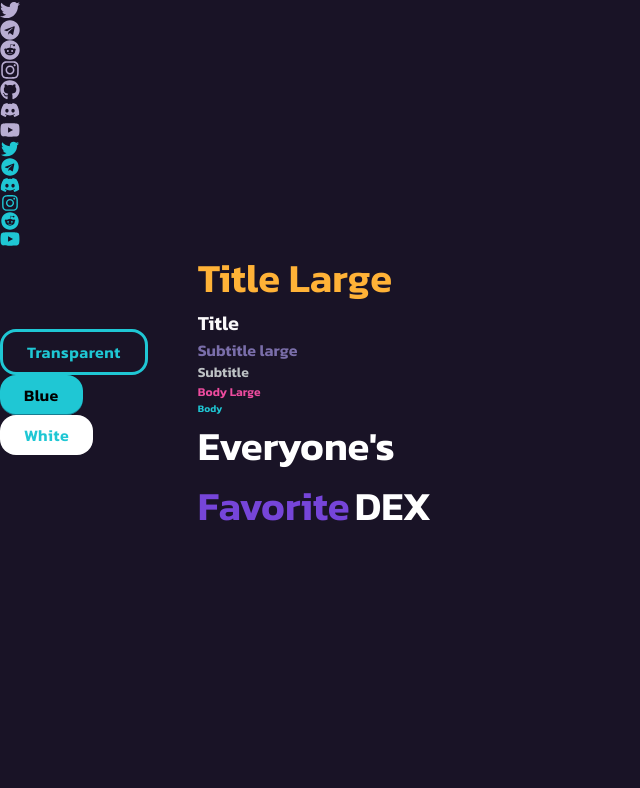
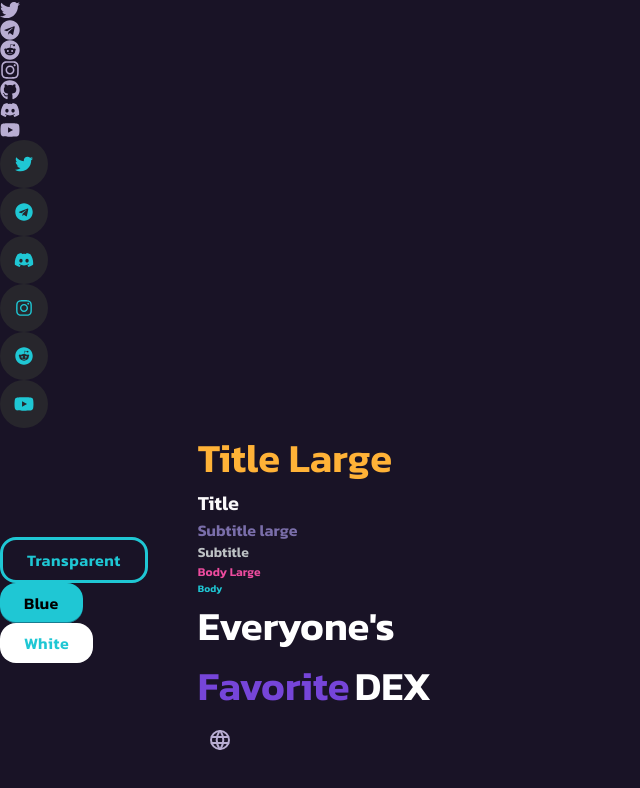
Before and after one commit to fs4-equipo1/pancake-swap, a React (Vite) app: page / in a window 1280 px wide. Shown: the top 788 px of the page, without its empty margins (0-640 px from the left). Built offline with nearby package versions, Linux system fonts and the light colour scheme.

Commit message:
Feat: Dropdown Button

```diff
--- a/src/App.jsx
+++ b/src/App.jsx
@@ -1,31 +1,69 @@
 import Boton from "./componentes/Boton/Boton";
 import Tipografia from "./componentes/Tipografia/Tipografia";
 import styles from "./styles/pages/home.module.scss";
+import DropdownButton from "./componentes/Dropdown/DropdownButton";
 import { Icono } from "./componentes/Icono/Icono";
-import { FaTwitter } from "react-icons/fa";
-import { FaTelegram } from "react-icons/fa";
-import { FaReddit } from "react-icons/fa";
-import { FaInstagram } from "react-icons/fa";
-import { FaGithub } from "react-icons/fa";
-import { FaDiscord } from "react-icons/fa";
-import { FaYoutube } from "react-icons/fa";
+import {
+  FaTwitter,
+  FaTelegram,
+  FaReddit,
+  FaInstagram,
+  FaGithub,
+  FaDiscord,
+  FaYoutube,
+} from "react-icons/fa";
+
 function App() {
   return (
     <div>
+
       <div>
         <Icono icono={<FaTwitter />} href="https://twitter.com/pancakeswap" />
         <Icono icono={<FaTelegram />} href="https://t.me/pancakeswap" />
-          <Icono icono={<FaReddit />} href="https://www.reddit.com/r/pancakeswap" />
-          <Icono icono={<FaInstagram />} href="https://www.instagram.com/pancakeswap_official" />
+        <Icono
+          icono={<FaReddit />}
+          href="https://www.reddit.com/r/pancakeswap"
+        />
+        <Icono
+          icono={<FaInstagram />}
+          href="https://www.instagram.com/pancakeswap_official"
+        />
         <Icono icono={<FaGithub />} href="https://github.com/pancakeswap/" />
         <Icono icono={<FaDiscord />} href="https://discord.gg/pancakeswap/" />
-          <Icono icono={<FaYoutube />} href="https://www.youtube.com/@pancakeswap_official"/>
-          <Icono icono={<FaTwitter />} href="https://twitter.com/pancakeswap" estiloAdicional={true} />
-          <Icono icono={<FaTelegram />} href="https://t.me/pancakeswap" estiloAdicional={true} />
-          <Icono icono={<FaDiscord />} href="https://discord.gg/pancakeswap/" estiloAdicional={true} />
-          <Icono icono={<FaInstagram />} href="https://www.instagram.com/pancakeswap_official" estiloAdicional={true} />
-          <Icono icono={<FaReddit />} href="https://www.reddit.com/r/pancakeswap" estiloAdicional={true} />
-          <Icono icono={<FaYoutube />} href="https://www.youtube.com/@pancakeswap_official" estiloAdicional={true} />
+        <Icono
+          icono={<FaYoutube />}
+          href="https://www.youtube.com/@pancakeswap_official"
+        />
+        <Icono
+          icono={<FaTwitter />}
+          href="https://twitter.com/pancakeswap"
+          estiloAdicional={true}
+        />
+        <Icono
+          icono={<FaTelegram />}
+          href="https://t.me/pancakeswap"
+          estiloAdicional={true}
+        />
+        <Icono
+          icono={<FaDiscord />}
+          href="https://discord.gg/pancakeswap/"
+          estiloAdicional={true}
+        />
+        <Icono
+          icono={<FaInstagram />}
+          href="https://www.instagram.com/pancakeswap_official"
+          estiloAdicional={true}
+        />
+        <Icono
+          icono={<FaReddit />}
+          href="https://www.reddit.com/r/pancakeswap"
+          estiloAdicional={true}
+        />
+        <Icono
+          icono={<FaYoutube />}
+          href="https://www.youtube.com/@pancakeswap_official"
+          estiloAdicional={true}
+        />
       </div>
 
       <div className={styles.container}>
@@ -36,18 +74,45 @@ function App() {
         </div>
 
         <div>
-            <Tipografia color={"--colors-warning"} texto={"Title Large"} isTitleLarge />
+          <Tipografia
+            color={"--colors-warning"}
+            texto={"Title Large"}
+            isTitleLarge
+          />
           <Tipografia color={"--colors-background"} texto={"Title"} isTitle />
-            <Tipografia color={"--colors-textSubtle"} texto={"Subtitle large"} isSubtitleLarge />
-            <Tipografia color={"--colors-textDisabled"} texto={"Subtitle"} isSubtitle />
-            <Tipografia color={"--colors-failure"} texto={"Body Large"} isBodyLarge />
+          <Tipografia
+            color={"--colors-textSubtle"}
+            texto={"Subtitle large"}
+            isSubtitleLarge
+          />
+          <Tipografia
+            color={"--colors-textDisabled"}
+            texto={"Subtitle"}
+            isSubtitle
+          />
+          <Tipografia
+            color={"--colors-failure"}
+            texto={"Body Large"}
+            isBodyLarge
+          />
           <Tipografia color={"--colors-primary"} texto={"Body"} isBody />
 
           <div className={styles.textContainer}>
-              <Tipografia color={"--colors-white"} texto={"Everyone's"} isTitleLarge />
+            <Tipografia
+              color={"--colors-white"}
+              texto={"Everyone's"}
+              isTitleLarge
+            />
             <div className={styles.subtext}>
-                <Tipografia color={"--colors-secondary"} texto={"Favorite"} isTitleLarge />
+              <Tipografia
+                color={"--colors-secondary"}
+                texto={"Favorite"}
+                isTitleLarge
+              />
               <Tipografia color={"--colors-white"} texto={"DEX"} isTitleLarge />
+            </div>
+      <div>
+        <DropdownButton />
       </div>
           </div>
         </div>
@@ -56,4 +121,4 @@ function App() {
   );
 }
 
-  export default App
+export default App;
--- /dev/null
+++ b/src/componentes/Dropdown/DropdownButton.jsx
@@ -0,0 +1,80 @@
+import React, { useState, useRef, useEffect } from 'react';
+import styles from './DropdownButton.module.scss';
+import { TbWorld } from 'react-icons/tb';
+
+const DropdownButton = () => {
+  const [isDropdownOpen, setIsDropdownOpen] = useState(false);
+  const dropdownTimerRef = useRef(null);
+
+  const showDropdown = () => {
+    clearTimeout(dropdownTimerRef.current);
+    setIsDropdownOpen(true);
+  };
+
+  const hideDropdown = () => {
+    // DELAY antes de que esconder el dropdown
+    dropdownTimerRef.current = setTimeout(() => {
+      setIsDropdownOpen(false);
+    }, 200);
+  };
+
+  const handleContentMouseEnter = () => {
+    //Borra el temporizador cuando el mouse ingrese al contenido desplegable
+    clearTimeout(dropdownTimerRef.current);
+  };
+
+  const handleContentMouseLeave = () => {
+    // oculta el menú desplegable cuando el mouse abandone el contenido
+    hideDropdown();
+  };
+
+  useEffect(() => {
+    // Borra el temporizador cuando el componente se desmonte
+    return () => {
+      clearTimeout(dropdownTimerRef.current);
+    };
+  }, []);
+
+  return (
+    <div className={styles['dropdown-container']}>
+      <button
+        className={styles['dropdown-button']}
+        onMouseEnter={showDropdown}
+        onMouseLeave={hideDropdown}
+        style={{ fontSize: '24px' }}
+      >
+        <TbWorld />
+      </button>
+      {isDropdownOpen && (
+        <div
+          className={styles['dropdown-content']}
+          onMouseEnter={handleContentMouseEnter}
+          onMouseLeave={handleContentMouseLeave}
+        >
+          <p>English</p>
+          <p>Deutsch</p>
+          <p>Spanish</p>
+          <p>Français</p>
+          <p>English</p>
+          <p>Deutsch</p>
+          <p>Spanish</p>
+          <p>Français</p>
+          <p>English</p>
+          <p>Deutsch</p>
+          <p>Spanish</p>
+          <p>Français</p>
+          <p>English</p>
+          <p>Deutsch</p>
+          <p>Spanish</p>
+          <p>Français</p>
+          <p>English</p>
+          <p>Deutsch</p>
+          <p>Spanish</p>
+          <p>Français</p>
+        </div>
+      )}
+    </div>
+  );
+};
+
+export default DropdownButton;
--- /dev/null
+++ b/src/componentes/Dropdown/DropdownButton.module.scss
@@ -0,0 +1,48 @@
+.dropdown-container {
+    position: relative;
+  }
+
+  .dropdown-button {
+    padding: 10px;
+    color: #b8add2;
+    border: none;
+    cursor: pointer;
+    font-size: 24px;
+  }
+
+  .dropdown-content {
+    position: absolute;
+    top: 40px; /* Adjust the spacing between button and dropdown content */
+    left: -70px;
+    right: 0;
+    background-color: #27262c;
+    color: #fff;
+    z-index: 1;
+    max-height: 200px;
+    width: 200px;
+    overflow-y: auto;
+    display: flex;
+    flex-direction: column;
+    align-items: center;
+    justify-content: center; /* Center vertically */
+  }
+
+  .dropdown-content .react-icons {
+    margin-bottom: 10px;
+  }
+
+  .dropdown-content p {
+    margin: 0; /* Reset default margin for paragraphs */
+  }
+
+  .dropdown-content::-webkit-scrollbar {
+    width: 8px;
+  }
+
+  .dropdown-content::-webkit-scrollbar-thumb {
+    background-color: #ccc;
+  }
+
+  .dropdown-content::-webkit-scrollbar-track {
+    background-color: #27262c;
+  }
--- a/src/componentes/Icono/Icono.module.scss
+++ b/src/componentes/Icono/Icono.module.scss
@@ -8,6 +8,7 @@
 .icono-adicional {
   justify-content: center;
   align-items: center;
+  display: flex;
   border-radius: 32px;
   background-color: var(--colors-backgroundAlt);
   width: 48px;
@@ -19,7 +20,7 @@
 .icono-adicional svg {
   height: 18px;
   color: #1fc7d4;
-
+  justify-self: center;
 }
 
 .icono-adicional:hover svg {
```
Also changed, not shown: src/componentes/Icono/Icono.jsx (line endings or trailing spaces). Lines whose indentation alone changed are shown as unchanged.
